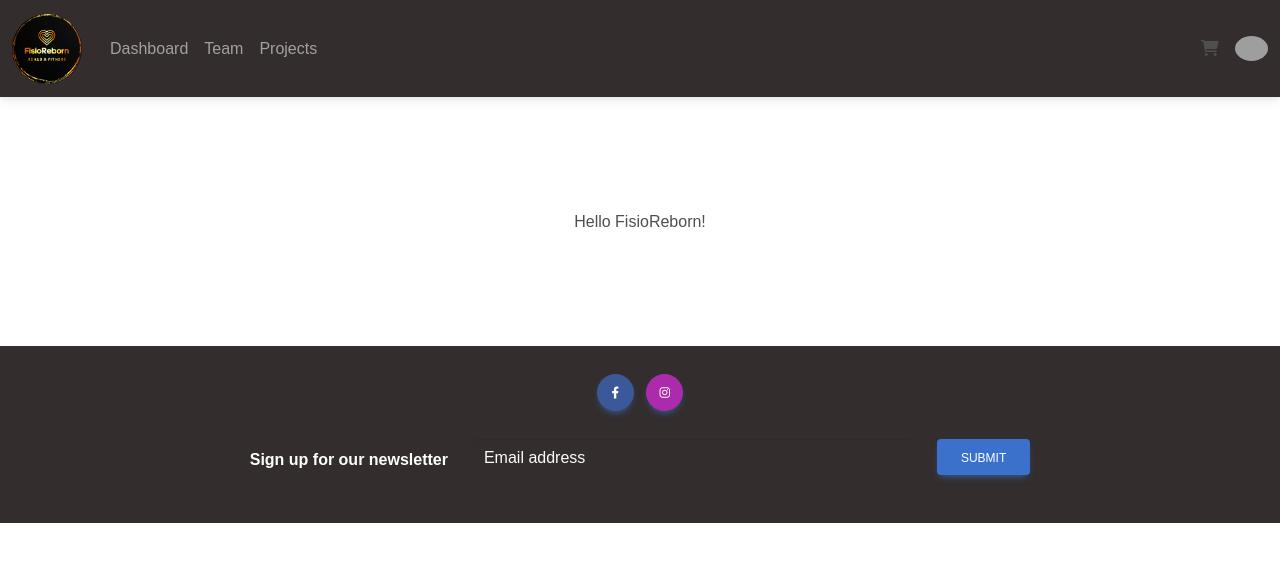
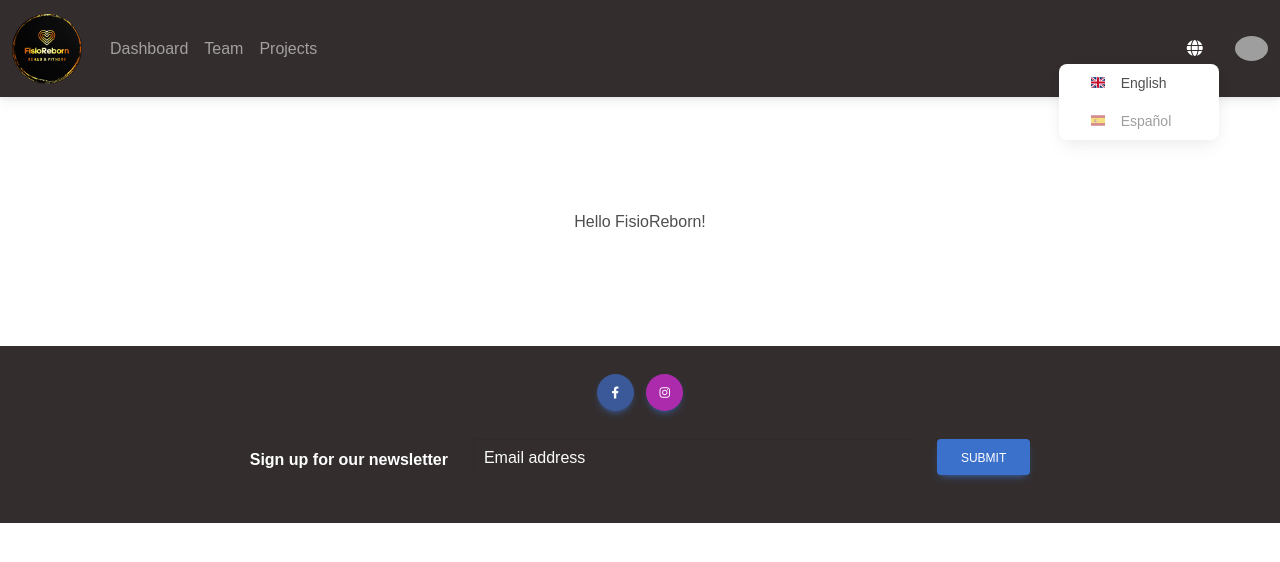
Before and after one commit to Abraomukas/fisio-reborn-frontend, a React (Create React App) app: page / in a window 1280 px wide. Both pictures are taken after a click on the button 1209 px from the left and 48 px from the top of the page. Shown: the top 562 px of the page. Built offline with nearby package versions, Linux system fonts and the light colour scheme; grey boxes are pictures that could not be loaded.

Commit message:
Add flag icons

```diff
--- a/package.json
+++ b/package.json
@@ -13,6 +13,7 @@
 	},
 	"devDependencies": {
 		"i18next": "^23.2.11",
+		"flag-icons": "^6.9.3",
 		"react-scripts": "^5.0.1"
 	},
 	"scripts": {
--- a/public/index.html
+++ b/public/index.html
@@ -20,6 +20,8 @@
     <link href="https://fonts.googleapis.com/css?family=Roboto:300,400,500,700&display=swap" rel="stylesheet" />
     <!-- MDB -->
     <link href="https://cdnjs.cloudflare.com/ajax/libs/mdb-ui-kit/6.4.0/mdb.min.css" rel="stylesheet" />
+    <!-- FLAG ICONS -->
+    <link rel="stylesheet" href="https://cdn.jsdelivr.net/gh/lipis/flag-icons@6.9.2/css/flag-icons.min.css" />
     <title>FisioReborn</title>
   </head>
 
--- a/src/components/Navbar.js
+++ b/src/components/Navbar.js
@@ -9,14 +9,6 @@ import i18next from 'i18next';
  */
 import DropdownList from './DropdownList';
 
-const bgColor = { backgroundColor: '#696969' };
-const btnStyle = {
-	borderColor: '#8d323f',
-	borderWidth: 'medium',
-	borderStyle: 'solid',
-};
-
-const logoPath = './images/logo.png';
 const languages = [
 	{ name: 'English', country_code: 'gb' },
 	{ name: 'Español', country_code: 'es' },
@@ -78,13 +70,43 @@ function Navbar(props) {
 
 					{/* RIGHT ELEMENTS */}
 					<div className='d-flex align-items-center'>
-						{/* ICON */}
-						<a className='text-reset me-3' href='#'>
-							<i className='fas fa-shopping-cart'></i>
-						</a>
+						{/* LANGUAGES */}
+						<div className='dropdown mx-3'>
+							<a
+								className='text-reset me-3 dropdown-toggle hidden-arrow'
+								href='#'
+								id='navbarDropdownMenuLink'
+								role='button'
+								data-mdb-toggle='dropdown'
+								aria-expanded='false'>
+								<i className='fas fa-globe' style={{ color: '#ffffff' }}></i>
+							</a>
+							<ul
+								className='dropdown-menu dropdown-menu-end'
+								aria-labelledby='navbarDropdownMenuLink'>
+								{languages.map(({ name, country_code, index }) => {
+									return (
+										<li key={index}>
+											<button
+												className='dropdown-item'
+												onClick={() => {
+													i18next.changeLanguage(country_code);
+													window.location.reload();
+												}}
+												disabled={country_code === currentLngCode}>
+												<span
+													className={`fi fi-${country_code} fis mx-3`}
+													style={{
+														opacity: country_code === currentLngCode ? 0.5 : 1,
+													}}></span>
 
-						{/* LANGUAGES */}
-						<div className='dropdown'></div>
+												{name}
+											</button>
+										</li>
+									);
+								})}
+							</ul>
+						</div>
 						{/* AVATAR */}
 						<div className='dropdown'>
 							<a
```
Also changed, not shown: 1 other file (tests, documents, lock files or other folders).
